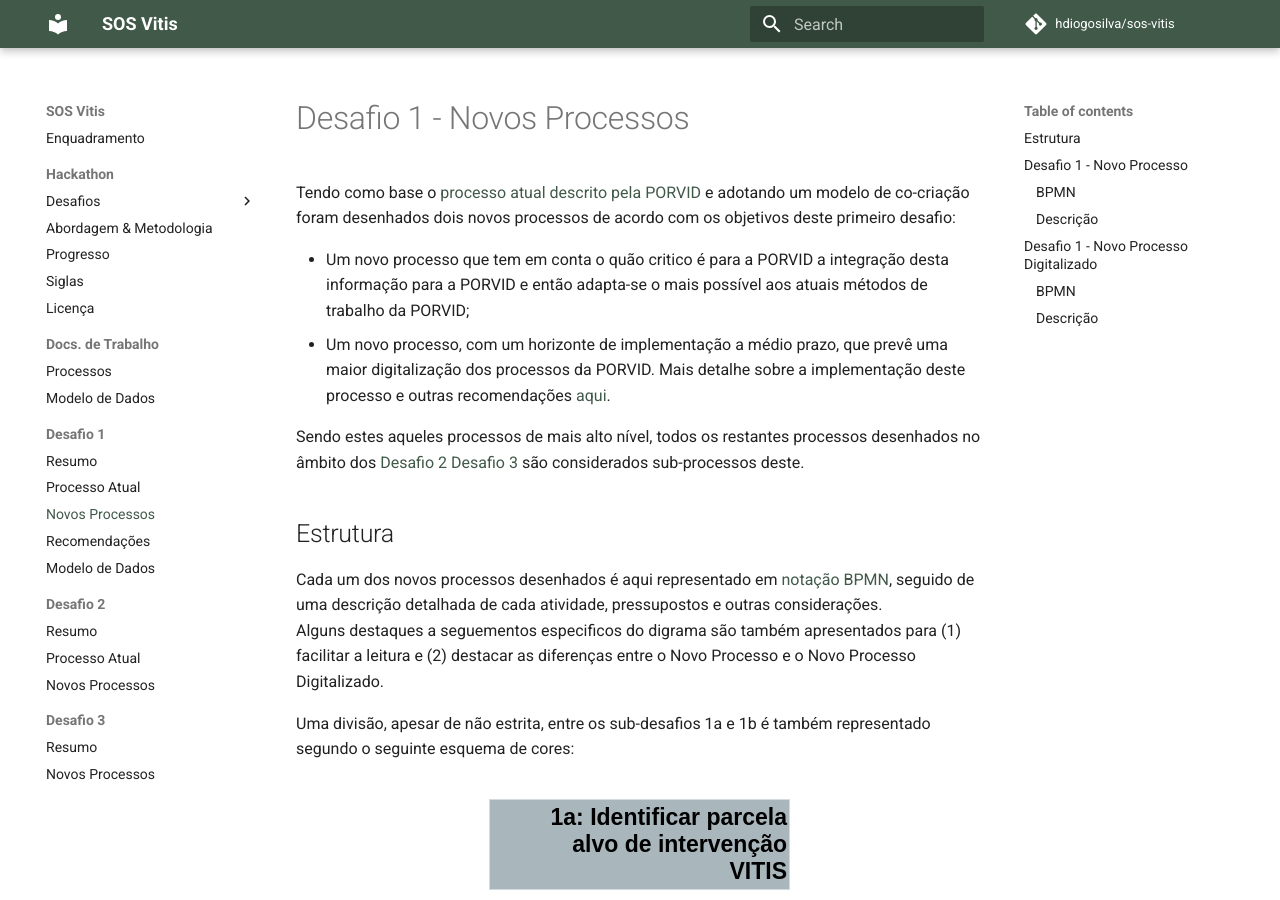
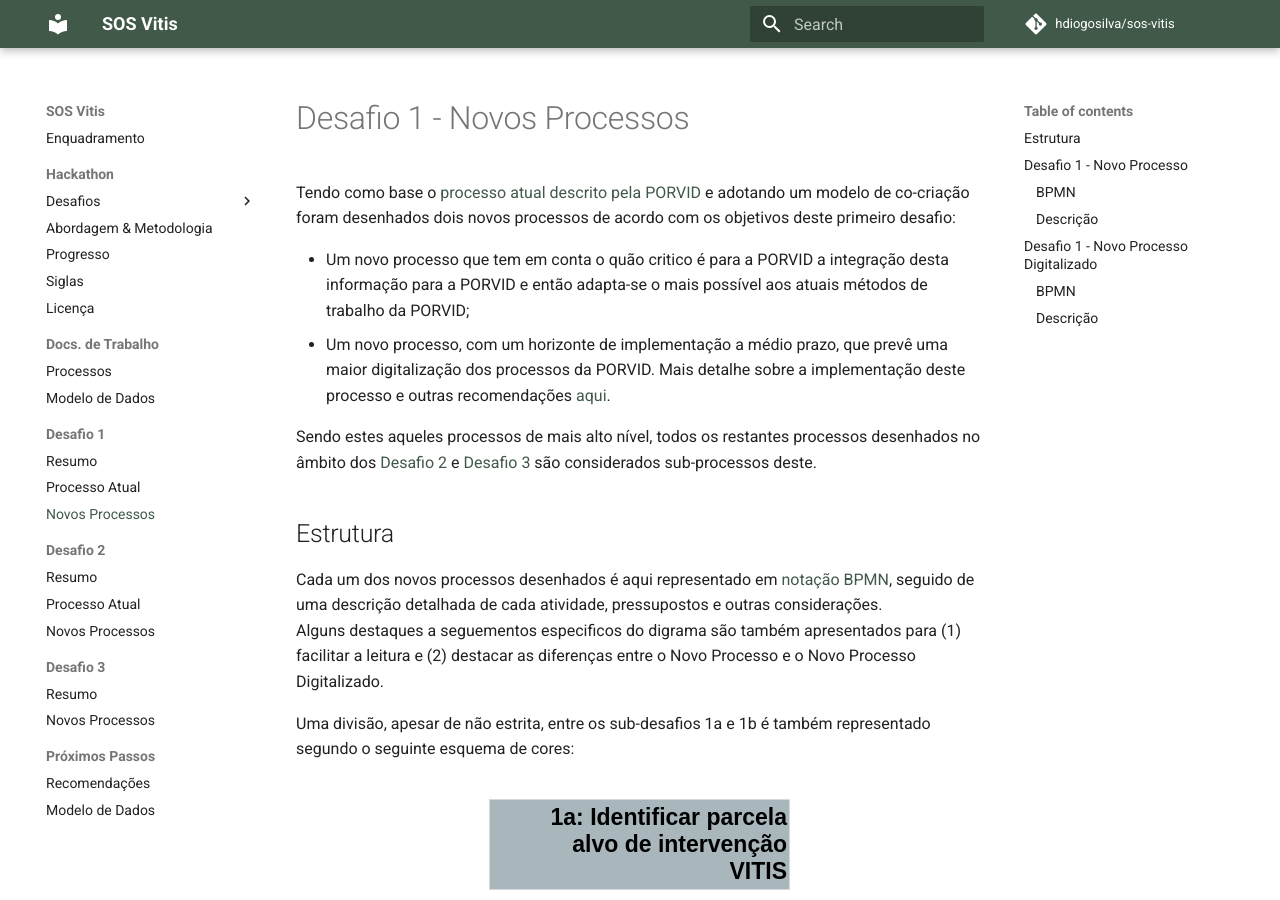
Before and after one commit to hdiogosilva/sos-vitis, an MkDocs documentation site: the page built from docs/Desafio 1/novos-processos.md, in a window 1280 px wide and 900 px high. Built offline with MkDocs 1.6.1 and Material for MkDocs 9.7.7, drawn with Linux system fonts in a browser that asks for light colours; comment, search, counter and statistics services are not loaded; some of the changed lines change nothing that is shown.

Commit message:
Delivery restructure

```diff
--- a/docs/Desafio 1/novos-processos.md
+++ b/docs/Desafio 1/novos-processos.md
@@ -7,9 +7,9 @@ title: Novos Processos
 Tendo como base o [processo atual descrito pela PORVID](/Desafio 1/processo-atual/) e adotando um modelo de co-criação foram desenhados dois novos processos de acordo com os objetivos deste primeiro desafio:
 
 + Um novo processo que tem em conta o quão critico é para a PORVID a integração desta informação para a PORVID e então adapta-se o mais possível aos atuais métodos de trabalho da PORVID;
-+ Um novo processo, com um horizonte de implementação a médio prazo, que prevê uma maior digitalização dos processos da PORVID. Mais detalhe sobre a implementação deste processo e outras recomendações [aqui](/Desafio 1/recomendacoes/).
++ Um novo processo, com um horizonte de implementação a médio prazo, que prevê uma maior digitalização dos processos da PORVID. Mais detalhe sobre a implementação deste processo e outras recomendações [aqui](/Recomendacoes/recomendacoes/).
 
-Sendo estes aqueles processos de mais alto nível, todos os restantes processos desenhados no âmbito dos [Desafio 2](/Desafio 2/resumo/) [Desafio 3](/Desafio 3/resumo/) são considerados sub-processos deste.
+Sendo estes aqueles processos de mais alto nível, todos os restantes processos desenhados no âmbito dos [Desafio 2](/Desafio 2/resumo/) e [Desafio 3](/Desafio 3/resumo/) são considerados sub-processos deste.
 
 ## Estrutura
 
--- a/mkdocs.yml
+++ b/mkdocs.yml
@@ -47,8 +47,6 @@ nav:
         - 'Resumo': 'Desafio 1/resumo.md'
         - 'Processo Atual': 'Desafio 1/processo-atual.md'
         - 'Novos Processos': 'Desafio 1/novos-processos.md'
-        - 'Recomendações': 'Desafio 1/recomendacoes.md'
-        - 'Modelo de Dados': 'Desafio 1/modelo-dados.md'
     - 'Desafio 2':
         - 'Resumo': 'Desafio 2/resumo.md'
         - 'Processo Atual': 'Desafio 2/processo-atual.md'
@@ -56,3 +54,6 @@ nav:
     - 'Desafio 3':
         - 'Resumo': 'Desafio 3/resumo.md'
         - 'Novos Processos': 'Desafio 3/novos-processos.md'
+    - 'Próximos Passos':
+        - 'Recomendações': 'Recomendacoes/recomendacoes.md'
+        - 'Modelo de Dados': 'Recomendacoes/modelo-dados.md'
```
Also changed, not shown: docs/Recomendacoes/modelo-dados.md (renamed from docs/Desafio 1/modelo-dados.md), docs/Recomendacoes/recomendacoes.md (renamed from docs/Desafio 1/recomendacoes.md).
